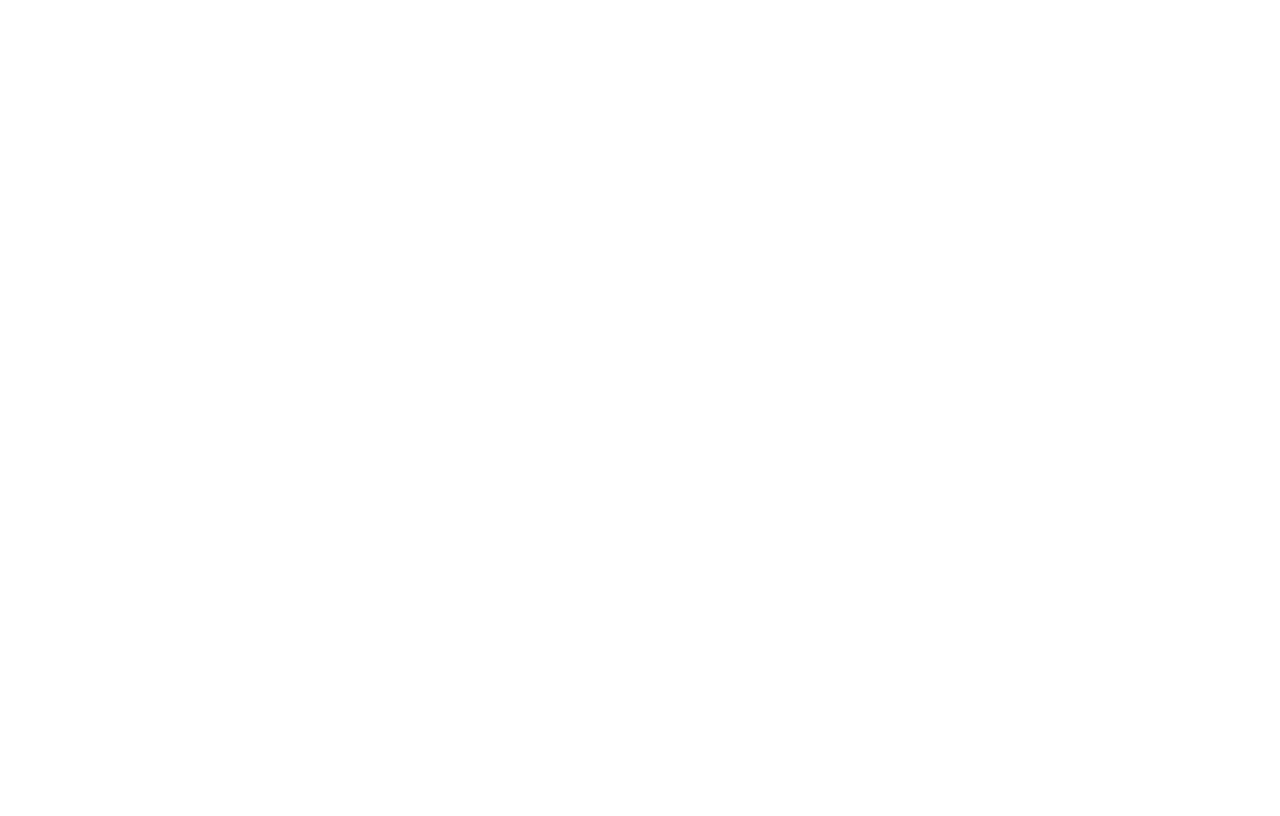
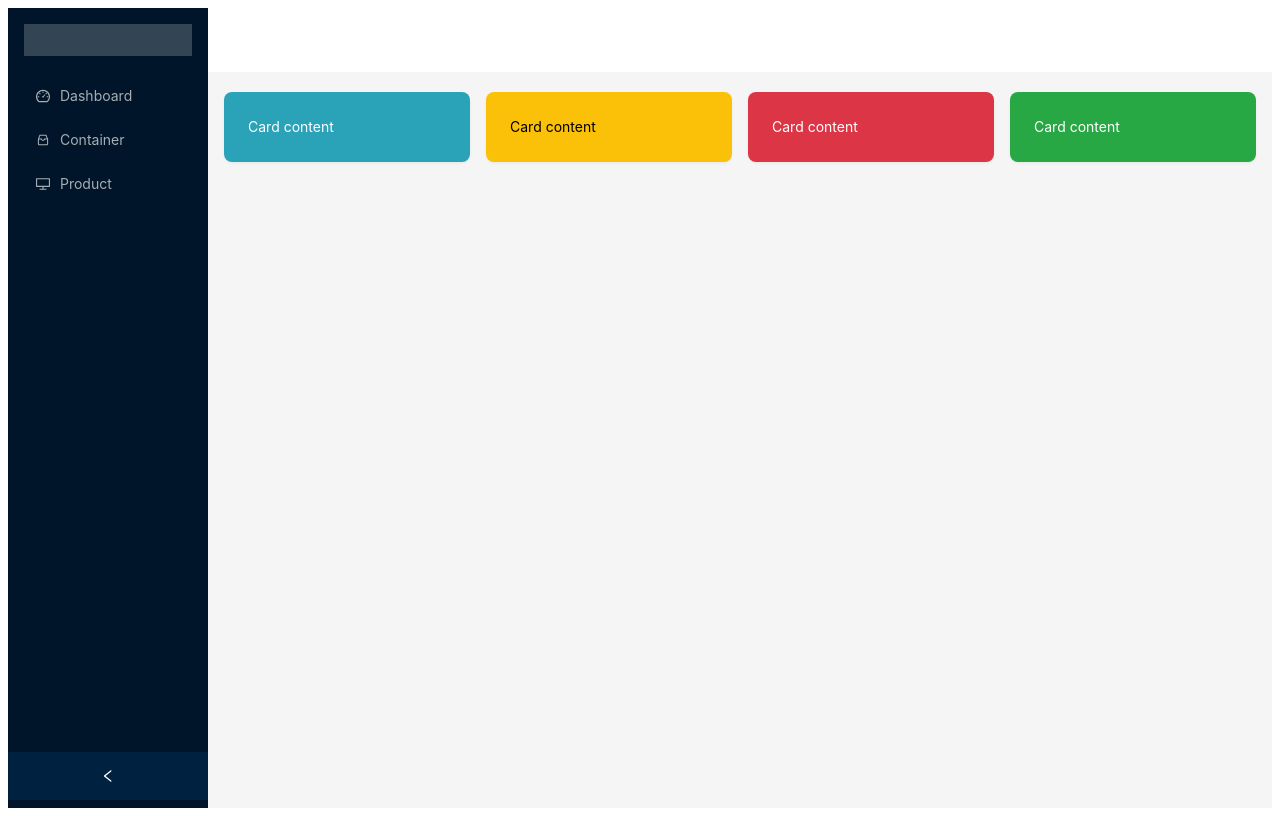
Before and after one commit to Iot-k64/FE-iot, a React (Create React App) app: page /dashboard in a window 1280 px wide. Before the commit this address had no page. Built offline with nearby package versions, Linux system fonts and the light colour scheme.

Commit message:
add UI dashboard

```diff
--- a/src/layouts/AdminLayout.js
+++ b/src/layouts/AdminLayout.js
@@ -1,4 +1,4 @@
-import { DesktopOutlined, PieChartOutlined } from '@ant-design/icons';
+import { DashboardOutlined, DesktopOutlined, InboxOutlined, PieChartOutlined } from '@ant-design/icons';
 import { Layout, Menu, theme } from 'antd';
 import { Content, Header } from 'antd/es/layout/layout';
 import Sider from 'antd/es/layout/Sider';
@@ -14,8 +14,27 @@
   };
 }
 const items = [
-  getItem('Container', 'container', <Link to="/container"><PieChartOutlined /></Link>),
-  getItem('Product', 'product', <Link to="/product"><DesktopOutlined /></Link>)
+  getItem(
+    'Dashboard',
+    'dashboard',
+    <Link to="/dashboard">
+      <DashboardOutlined />{' '}
+    </Link>
+  ),
+  getItem(
+    'Container',
+    'container',
+    <Link to="/container">
+      <InboxOutlined />
+    </Link>
+  ),
+  getItem(
+    'Product',
+    'product',
+    <Link to="/product">
+      <DesktopOutlined />
+    </Link>
+  )
 ];
 
 export default function AdminLayout() {
--- a/src/layouts/AppFrame.js
+++ b/src/layouts/AppFrame.js
@@ -1,6 +1,7 @@
 import React from 'react';
 import { Route, Routes } from 'react-router-dom';
 import Container from '../pages/Container/Container';
+import Dashboard from '../pages/Dashboard/Dashboard';
 import Login from '../pages/Login/Login';
 import Product from '../pages/Product/Product';
 import AdminLayout from './AdminLayout';
@@ -15,6 +16,7 @@
     <Routes>
       {isLogin ? (
         <Route path="/" element={<AdminLayout />}>
+          <Route path="/dashboard" element={<Dashboard />} />
           <Route path="container" element={<Container />} />
           <Route path="product" element={<Product />} />
         </Route>
--- /dev/null
+++ b/src/pages/Dashboard/Dashboard.js
@@ -0,0 +1,48 @@
+import { Card, Col, Row } from 'antd';
+import React from 'react';
+
+export default function Dashboard() {
+  return (
+    <div style={{ marginTop: '20px' }}>
+      {' '}
+      <Row gutter={16}>
+        <Col span={6}>
+          <Card
+            bordered={false}
+            hoverable
+            style={{ backgroundColor: '#2AA2B8', color: '#fff' }}
+          >
+            Card content
+          </Card>
+        </Col>
+        <Col span={6}>
+          <Card
+            bordered={false}
+            hoverable
+            style={{ backgroundColor: '#FBC108', color: '#000' }}
+          >
+            Card content
+          </Card>
+        </Col>
+        <Col span={6}>
+          <Card
+            bordered={false}
+            hoverable
+            style={{ backgroundColor: '#DC3545', color: '#fff' }}
+          >
+            Card content
+          </Card>
+        </Col>
+        <Col span={6}>
+          <Card
+            bordered={false}
+            hoverable
+            style={{ backgroundColor: '#28A745', color: '#fff' }}
+          >
+            Card content
+          </Card>
+        </Col>
+      </Row>
+    </div>
+  );
+}
```
